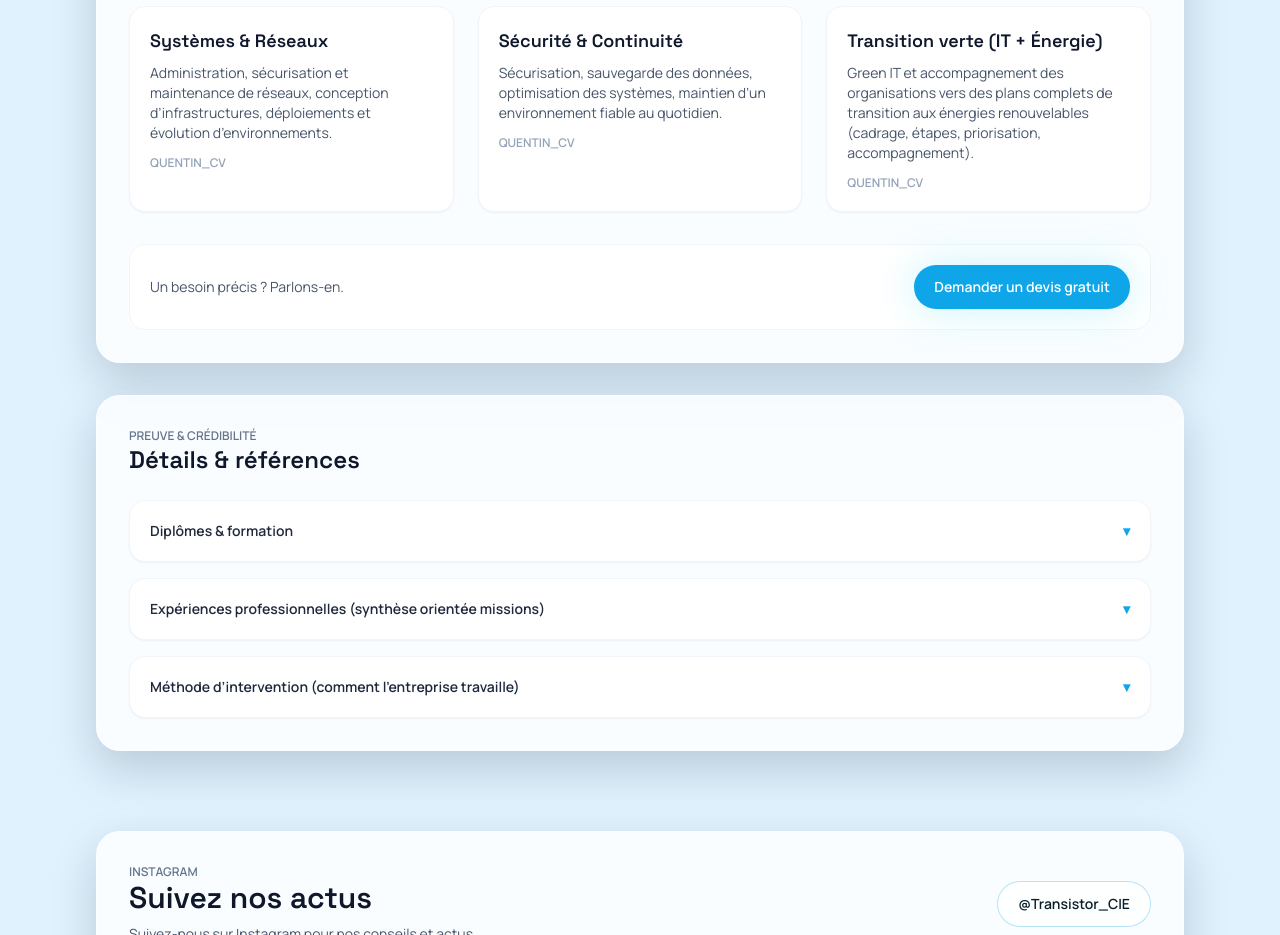
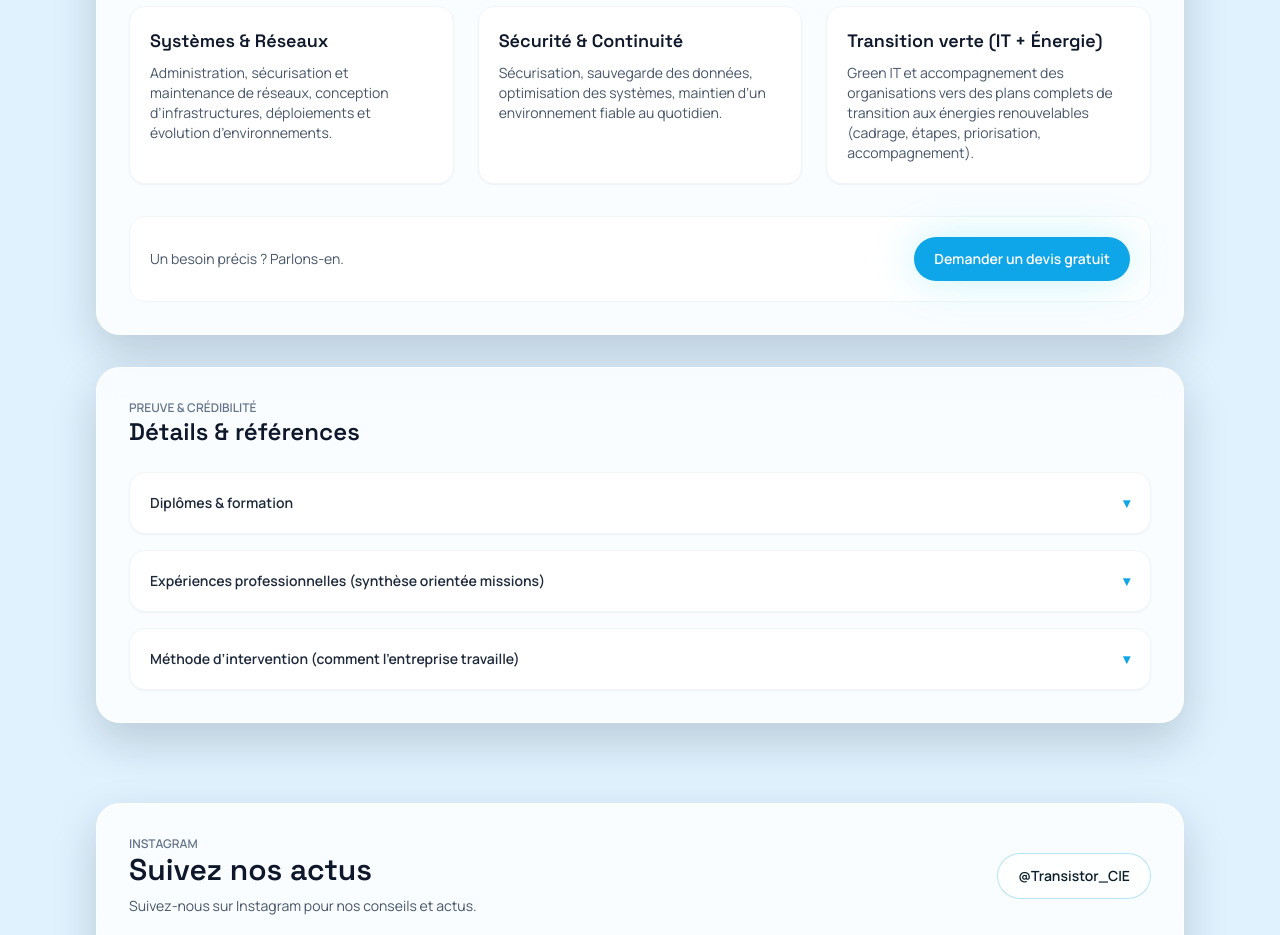
Before and after one commit to Lastrawx/Transistor-CIE, a React (Vite) app: page / in a window 1280 px wide. Shown: the part 1740-2675 px from the top of the page. Built offline with nearby package versions, Linux system fonts and the light colour scheme.

Commit message:
Remove Quentin_CV labels

```diff
--- a/src/pages/Home.tsx
+++ b/src/pages/Home.tsx
@@ -125,23 +125,19 @@ const Home = () => {
               {
                 title: 'Systèmes & Réseaux',
                 text: "Administration, sécurisation et maintenance de réseaux, conception d’infrastructures, déploiements et évolution d’environnements.",
-                source: 'Quentin_CV',
               },
               {
                 title: 'Sécurité & Continuité',
                 text: "Sécurisation, sauvegarde des données, optimisation des systèmes, maintien d’un environnement fiable au quotidien.",
-                source: 'Quentin_CV',
               },
               {
                 title: 'Transition verte (IT + Énergie)',
                 text: 'Green IT et accompagnement des organisations vers des plans complets de transition aux énergies renouvelables (cadrage, étapes, priorisation, accompagnement).',
-                source: 'Quentin_CV',
               },
             ].map((item) => (
               <article key={item.title} className="rounded-2xl border border-slate-100 bg-white p-5 shadow-sm">
                 <h3 className="text-lg font-semibold text-slate-900">{item.title}</h3>
                 <p className="mt-2 text-sm text-slate-600">{item.text}</p>
-                <p className="mt-3 text-xs font-semibold uppercase text-slate-400">{item.source}</p>
               </article>
             ))}
           </div>
@@ -171,14 +167,12 @@ const Home = () => {
                   <p className="font-medium text-slate-800">
                     Licence sciences et technologies de la défense — Saint-Cyr Coëtquidan, Guer (2021–2023).
                   </p>
-                  <p className="mt-2 text-xs font-semibold uppercase text-slate-400">Quentin_CV</p>
                 </div>
                 <div className="rounded-xl border border-slate-100 bg-white p-4">
                   <p className="font-medium text-slate-800">
                     Diplôme militaire de spécialité – Emplois des réseaux — École nationale des transmissions, Rennes
                     (2018).
                   </p>
-                  <p className="mt-2 text-xs font-semibold uppercase text-slate-400">Quentin_CV</p>
                 </div>
               </div>
             </details>
@@ -195,7 +189,6 @@ const Home = () => {
                     Administration, sécurisation et maintenance de réseaux ; conception d’infrastructures ; gestion de
                     projets de déploiement de nouveaux réseaux.
                   </p>
-                  <p className="mt-2 text-xs font-semibold uppercase text-slate-400">Quentin_CV</p>
                 </div>
                 <div className="rounded-xl border border-slate-100 bg-white p-4">
                   <p className="font-medium text-slate-800">
@@ -205,7 +198,6 @@ const Home = () => {
                     Gestion de serveurs et systèmes d’exploitation ; sécurité et sauvegarde des données utilisateur ;
                     optimisation et évolution des infrastructures.
                   </p>
-                  <p className="mt-2 text-xs font-semibold uppercase text-slate-400">Quentin_CV</p>
                 </div>
                 <div className="rounded-xl border border-slate-100 bg-white p-4">
                   <p className="font-medium text-slate-800">Pilotage & coordination opérationnelle (2022 → 2024)</p>
```
